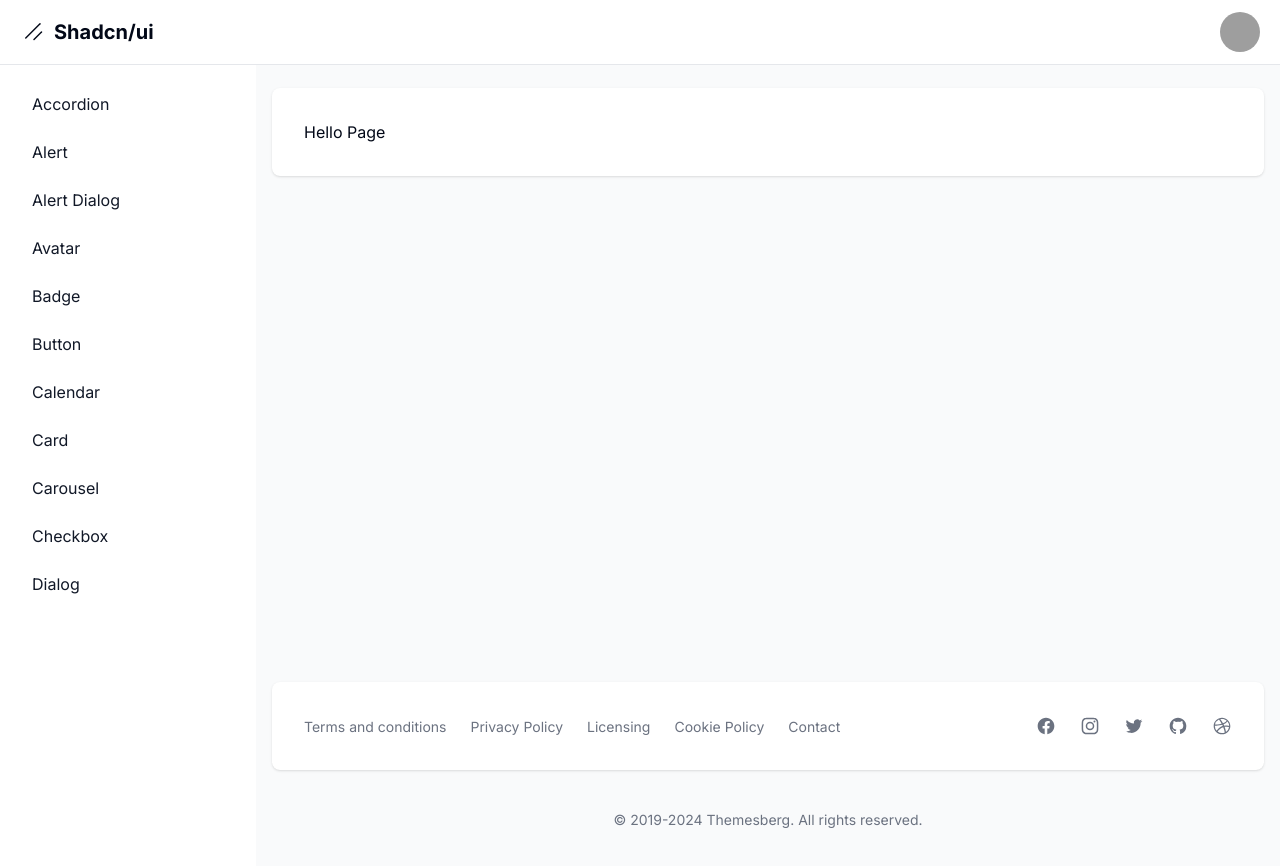
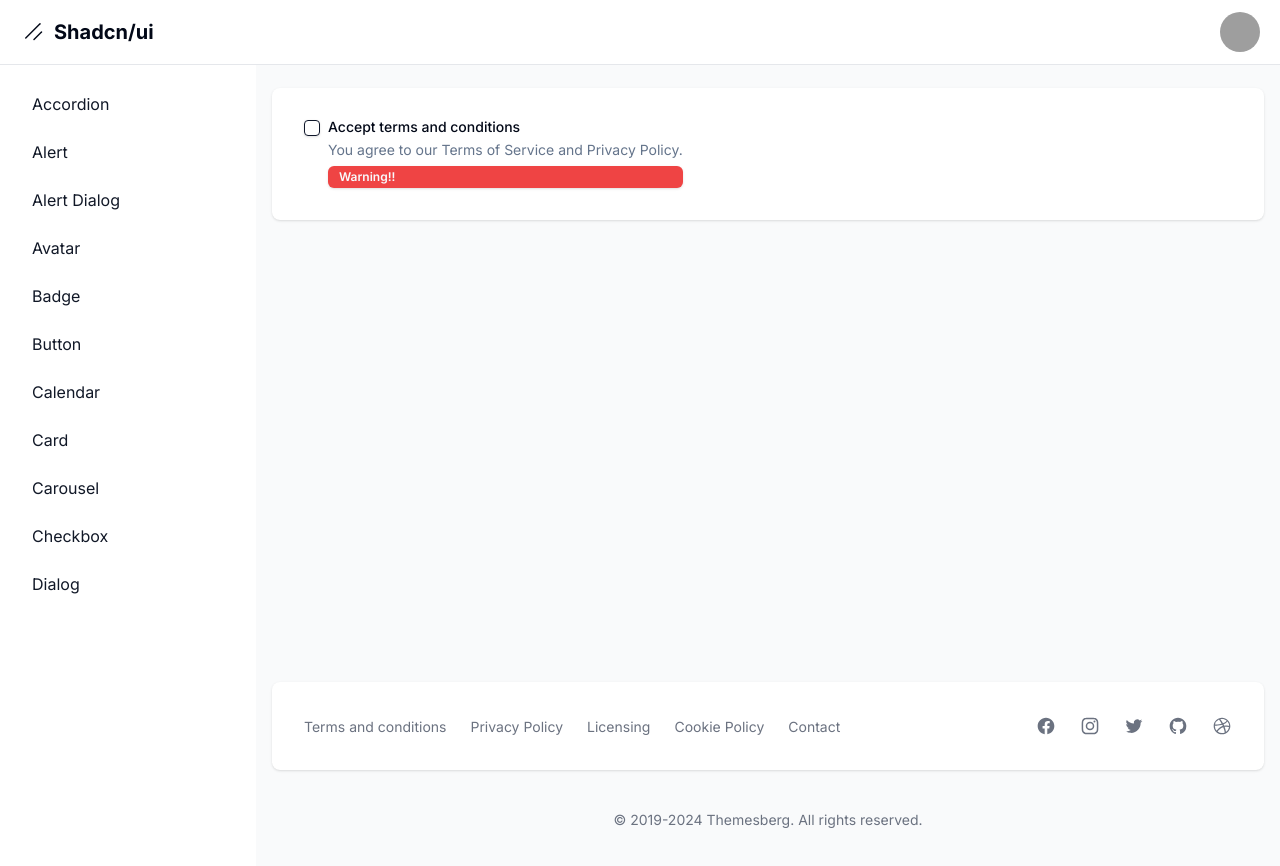
Before and after one commit to ReedRichards0511/shadcdn-ui, a Next.js app: page /dashboard/checkbox in a window 1280 px wide. Shown: the top 866 px of the page. Built offline with nearby package versions, Linux system fonts and the light colour scheme; grey boxes are pictures that could not be loaded.

Commit message:
add checkbox component

```diff
--- a/src/app/dashboard/checkbox/page.tsx
+++ b/src/app/dashboard/checkbox/page.tsx
@@ -1,8 +1,40 @@
+'use client'
+
+
+import { Badge } from "@/components/ui/badge";
+import { Checkbox } from "@/components/ui/checkbox"
+import { useState } from "react";
+
 
 export default function Page() {
+
+  const [terms, setTerms] = useState(false)
+
   return (
-    <div>
-      <h1>Hello Page</h1>
+    <div className="items-top flex space-x-2">
+      <Checkbox
+        id="terms1"
+        checked={terms}
+        onCheckedChange={(value: boolean) => setTerms(value)}
+      />
+      <div className="grid gap-1.5 leading-none">
+        <label
+          htmlFor="terms1"
+          className="text-sm font-medium leading-none peer-disabled:cursor-not-allowed peer-disabled:opacity-70"
+        >
+          Accept terms and conditions
+        </label>
+        <p className="text-sm text-muted-foreground">
+          You agree to our Terms of Service and Privacy Policy.
+        </p>
+        {
+          terms ? (
+            <Badge>Great!</Badge>
+          ) : (
+            <Badge variant='destructive'>Warning!! </Badge>
+          )
+        }
+      </div>
     </div>
   );
 }
```
